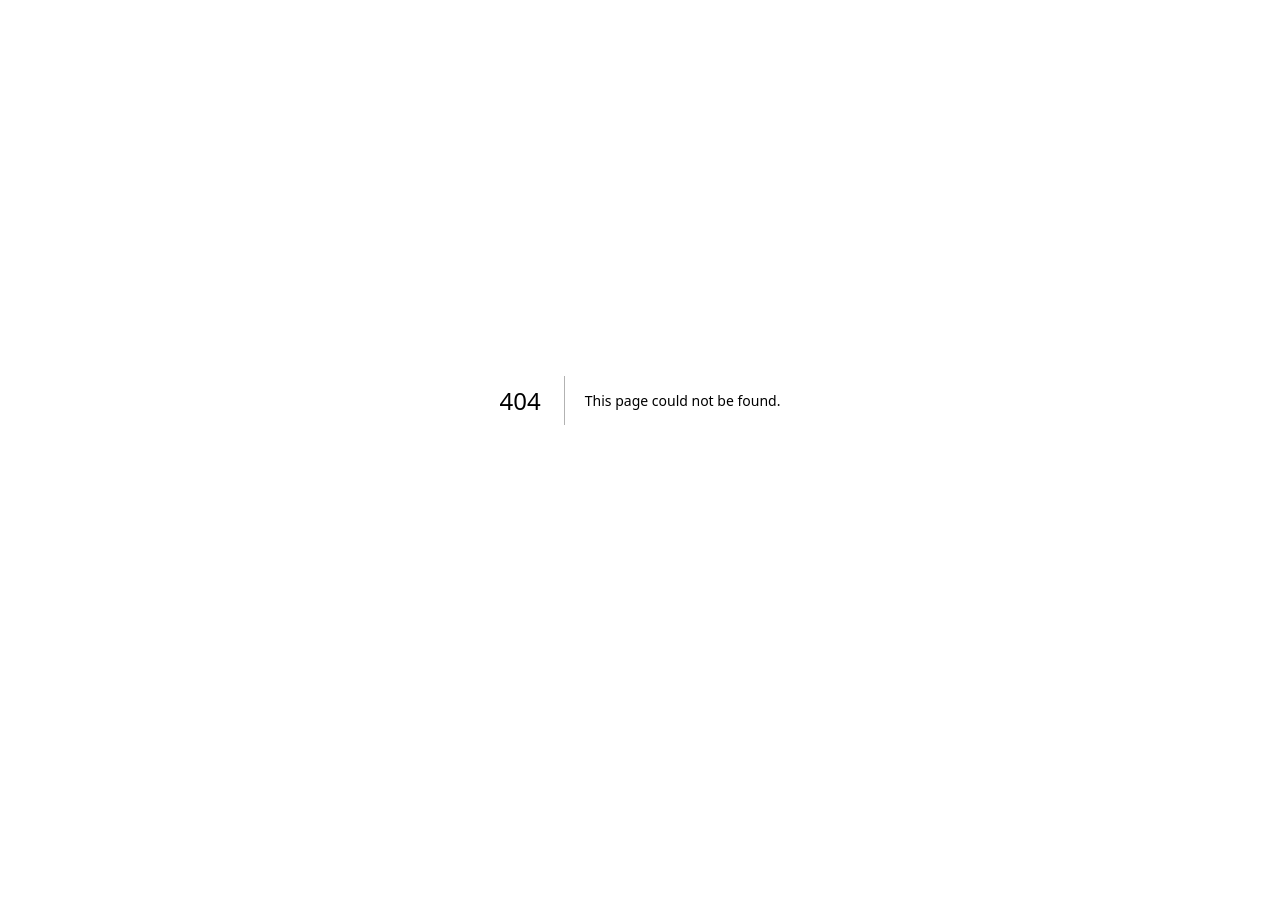
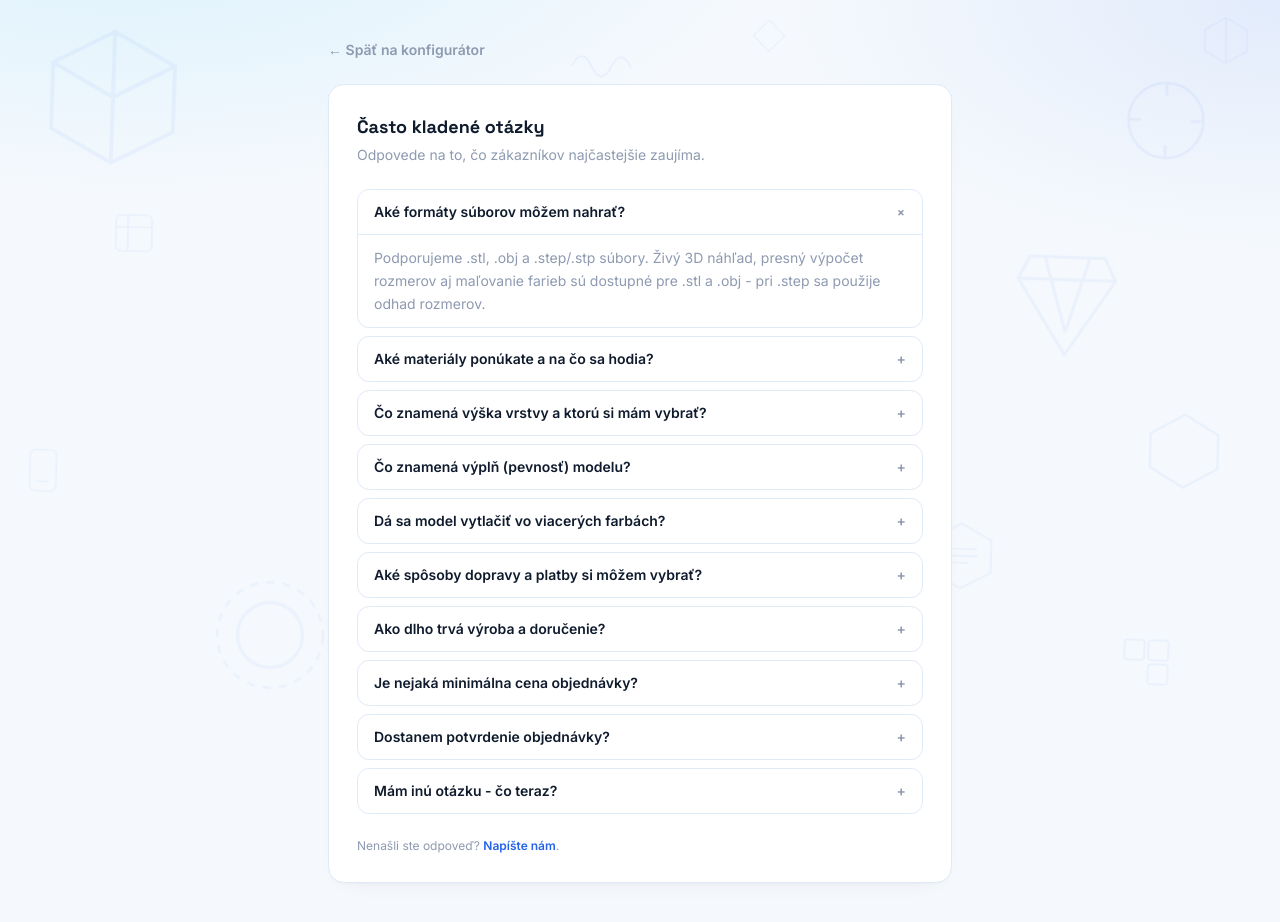
Before and after one commit to miri1711-oss/hashlab-configurator, a Next.js app: page /faq in a window 1280 px wide. Before the commit this address had no page. Before the commit the page ends 800 px from the top, so only its background shows below. Built offline with nearby package versions, Linux system fonts and the light colour scheme.

Commit message:
Pridanie FAQ stranky

```diff
--- /dev/null
+++ b/app/faq/page.tsx
@@ -0,0 +1,128 @@
+"use client";
+
+import { useState } from "react";
+import BackgroundDecoration from "@/components/BackgroundDecoration";
+
+interface FaqItem {
+  question: string;
+  answer: string;
+}
+
+const FAQ_ITEMS: FaqItem[] = [
+  {
+    question: "Aké formáty súborov môžem nahrať?",
+    answer:
+      "Podporujeme .stl, .obj a .step/.stp súbory. Živý 3D náhľad, presný výpočet rozmerov aj maľovanie farieb sú dostupné pre .stl a .obj - pri .step sa použije odhad rozmerov.",
+  },
+  {
+    question: "Aké materiály ponúkate a na čo sa hodia?",
+    answer:
+      "Štandardný plast (PLA) - bežné modely a prototypy. Odolný plast (PETG) - mechanicky namáhané diely. Exteriér & Teplo (ASA) - UV a teplotná odolnosť, vhodné von. Pružný gumený (TPU) - ohybné, nárazuvzdorné diely. Ultra Detail (Resin) - najvyššia presnosť a hladkosť povrchu.",
+  },
+  {
+    question: "Čo znamená výška vrstvy a ktorú si mám vybrať?",
+    answer:
+      "Výška vrstvy určuje, ako jemne je model vytlačený. Štandardná (0,2 mm) je odporúčaná voľba pre väčšinu modelov - dobrý pomer rýchlosti a kvality. Hrubšia (0,28 mm) je rýchlejšia, ale vrstvy sú viac viditeľné. Jemnejšia (0,12 mm) dáva najhladší povrch, tlač ale trvá dlhšie.",
+  },
+  {
+    question: "Čo znamená výplň (pevnosť) modelu?",
+    answer:
+      "Výplň určuje, koľko materiálu je vo vnútri modelu, nie len na povrchu. Ľahká (15 %) je najlacnejšia a najľahšia, vhodná na dekoratívne modely. Štandardná (30 %) je bežná voľba. Pevná (80 %) je najodolnejšia, ale aj najťažšia a najdrahšia.",
+  },
+  {
+    question: "Dá sa model vytlačiť vo viacerých farbách?",
+    answer:
+      "Áno - po nahratí .stl alebo .obj modelu môžete zapnúť \"Viac farieb na modeli\" a kliknutím priamo na model vyfarbiť konkrétne časti (napr. QR kód inou farbou ako podstavec). Vybraná plocha sa rozšíri aj na jej bezprostredné okolie (napr. bočné steny), nie len na plochý povrch.",
+  },
+  {
+    question: "Aké spôsoby dopravy a platby si môžem vybrať?",
+    answer:
+      "Doprava: kuriér, výdajné miesto (Packeta) alebo osobný odber. Platba: kartou online, alebo dobierkou (platba pri prevzatí).",
+  },
+  {
+    question: "Ako dlho trvá výroba a doručenie?",
+    answer:
+      "Bežný odhad doručenia je približne 4 dni od objednávky - presný dátum uvidíte priamo pri objednávke pred jej dokončením.",
+  },
+  {
+    question: "Je nejaká minimálna cena objednávky?",
+    answer:
+      "Áno, minimálna cena objednávky je 4,90 €. Pri väčšom počte kusov (5 a viac) sa navyše uplatní zľava na celkovú cenu.",
+  },
+  {
+    question: "Dostanem potvrdenie objednávky?",
+    answer:
+      "Áno, po dokončení objednávky vám automaticky príde potvrdenie emailom so súhrnom (materiál, farba, výplň, výška vrstvy, cena). Pri platbe kartou príde potvrdenie po úspešnom spracovaní platby, pri dobierke hneď po objednaní.",
+  },
+  {
+    question: "Mám inú otázku - čo teraz?",
+    answer: "Napíšte nám cez kontaktný formulár, ozveme sa vám čo najskôr.",
+  },
+];
+
+export default function FaqPage() {
+  const [openIndex, setOpenIndex] = useState<number | null>(0);
+
+  return (
+    <div className="relative min-h-screen overflow-hidden">
+      <BackgroundDecoration />
+      <div className="relative mx-auto flex min-h-screen max-w-2xl flex-col px-4 py-10 sm:px-6">
+        <div className="mb-6 flex items-center gap-3">
+          <a
+            href="/"
+            className="text-sm font-semibold text-[var(--text-3)] transition-colors hover:text-[var(--text-1)]"
+          >
+            ← Späť na konfigurátor
+          </a>
+        </div>
+
+        <div className="card rounded-2xl p-5 sm:p-7">
+          <p className="display mb-1 text-lg font-bold text-[var(--text-1)]">Často kladené otázky</p>
+          <p className="mb-6 text-sm text-[var(--text-3)]">
+            Odpovede na to, čo zákazníkov najčastejšie zaujíma.
+          </p>
+
+          <div className="flex flex-col gap-2">
+            {FAQ_ITEMS.map((item, index) => {
+              const isOpen = openIndex === index;
+              return (
+                <div
+                  key={item.question}
+                  className="overflow-hidden rounded-xl border border-[var(--border)]"
+                >
+                  <button
+                    type="button"
+                    onClick={() => setOpenIndex(isOpen ? null : index)}
+                    className="flex w-full items-center justify-between gap-3 px-4 py-3 text-left text-sm font-semibold text-[var(--text-1)] hover:bg-[var(--surface-2)]"
+                  >
+                    {item.question}
+                    <span
+                      className={`shrink-0 text-[var(--text-3)] transition-transform ${
+                        isOpen ? "rotate-45" : ""
+                      }`}
+                    >
+                      +
+                    </span>
+                  </button>
+                  {isOpen && (
+                    <div className="border-t border-[var(--border)] px-4 py-3 text-sm leading-relaxed text-[var(--text-3)]">
+                      {item.answer}
+                    </div>
+                  )}
+                </div>
+              );
+            })}
+          </div>
+
+          <p className="mt-6 text-xs text-[var(--text-3)]">
+            Nenašli ste odpoveď?{" "}
+            <a href="/kontakt" className="font-semibold text-[var(--blue-2)] hover:underline">
+              Napíšte nám
+            </a>
+            .
+          </p>
+        </div>
+      </div>
+    </div>
+  );
+}
--- a/components/Header.tsx
+++ b/components/Header.tsx
@@ -61,8 +61,14 @@ export default function Header({ step }: HeaderProps) {
           </div>
         ))}
         <a
+          href="/faq"
+          className="rounded-lg border border-[var(--border)] px-2.5 py-1 text-[var(--text-3)] transition-colors hover:border-[var(--blue-2)] hover:text-[var(--text-1)] sm:px-3 sm:py-1.5"
+        >
+          FAQ
+        </a>
+        <a
           href="/kontakt"
-          className="ml-0 rounded-lg border border-[var(--border)] px-2.5 py-1 text-[var(--text-3)] transition-colors hover:border-[var(--blue-2)] hover:text-[var(--text-1)] sm:ml-2 sm:px-3 sm:py-1.5"
+          className="rounded-lg border border-[var(--border)] px-2.5 py-1 text-[var(--text-3)] transition-colors hover:border-[var(--blue-2)] hover:text-[var(--text-1)] sm:px-3 sm:py-1.5"
         >
           Kontakt
         </a>
```
